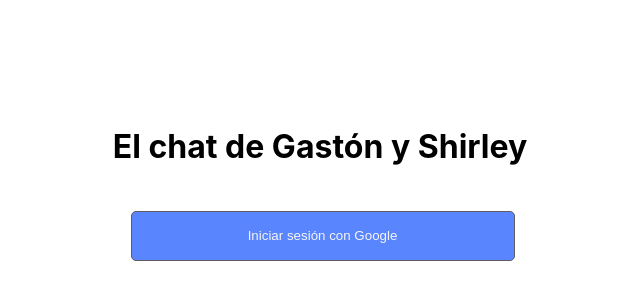
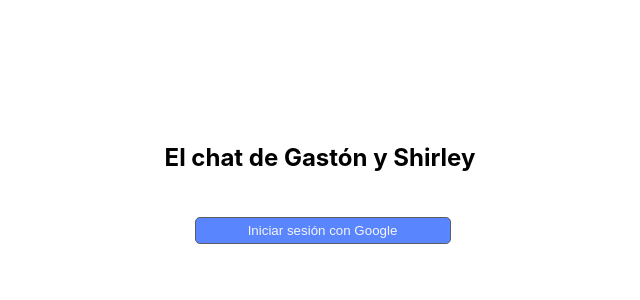
Before and after one commit to gaston-ara/chatfirebase.github.io, a React (Create React App) app: page / in a window 1280 px wide. Shown: the part 204-504 px from the top of the page, without its empty margins (320-960 px from the left). Built offline with nearby package versions, Linux system fonts and the light colour scheme; no server answers.

Commit message:
Correcciones en css

```diff
--- a/src/App.css
+++ b/src/App.css
@@ -107,8 +107,9 @@
 }
 .btn-login{
   display: inline;
-  width: 30%;
-  height: 50px;
+  min-width: fit-content;
+  width: 20%;
+  height: fit-content;
   border: 1px solid rgb(94, 94, 94);
   border-radius: 5px;
   padding: 5px;
@@ -117,3 +118,6 @@
   background-color: rgb(89, 133, 255);
   color: whitesmoke;
 }
+.title{
+  text-align: center;
+}
--- a/src/components/Chat.js
+++ b/src/components/Chat.js
@@ -51,7 +51,7 @@ const Chat = () => {
         <ChatContainer userName={userName} />
       ) : (
         <>
-        <h1>El chat de Gastón y Shirley</h1>
+        <h2 className='title'>El chat de Gastón y Shirley</h2>
         <br />
         <br />
         <button className='btn-login' onClick={(e) => handleAuth(e)}>Iniciar sesión con Google</button>
```
